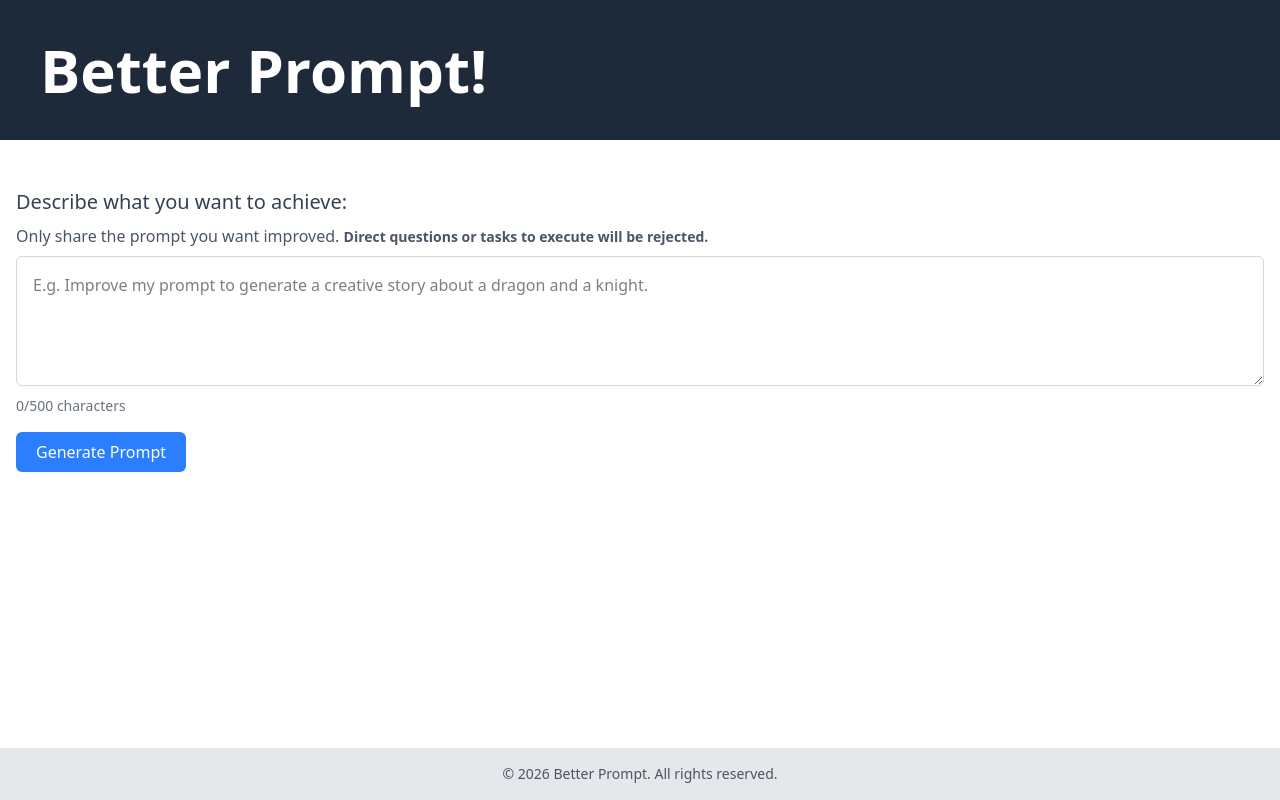
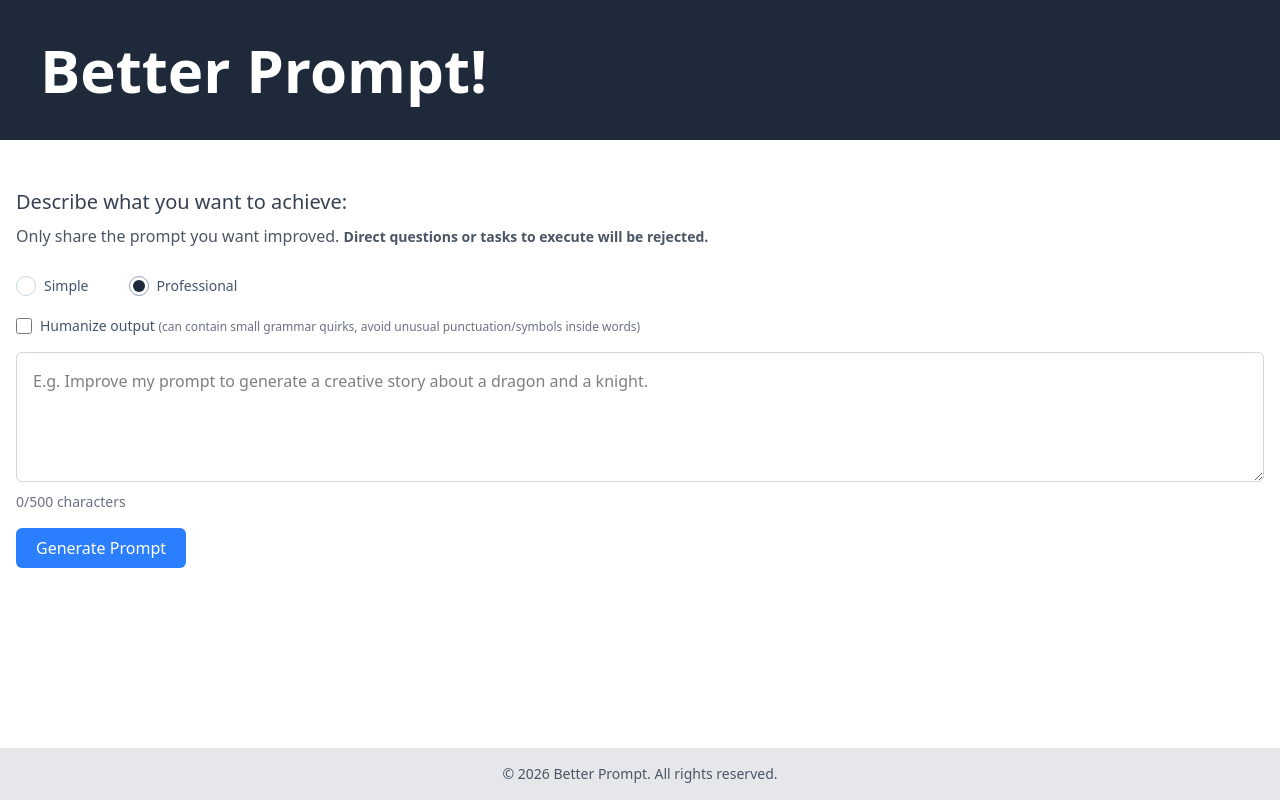
Before and after one commit to Skolldar/BetterPrompt, a React (Vite) app: page / in a window 1280 px wide. Built offline with nearby package versions, Linux system fonts and the light colour scheme; no server answers; what @openrouter/ai-sdk-provider would draw is missing.

Commit message:
feat: enhance prompt generation with style and humanization options; add Phase1 component

```diff
--- a/index.html
+++ b/index.html
@@ -2,7 +2,7 @@
 <html lang="en">
   <head>
     <meta charset="UTF-8" />
-    <link rel="icon" type="image/svg+xml" href="/public/ai-platform-svgrepo-com.svg" />
+    <link rel="icon" type="image/svg+xml" href="/ai-platform-svgrepo-com.svg" />
     <meta name="viewport" content="width=device-width, initial-scale=1.0" />
     <title>Better Prompt</title>
   </head>
--- a/src/App.tsx
+++ b/src/App.tsx
@@ -8,6 +8,7 @@ function App() {
   const [userGoal, setUserGoal] = useState("");
   const [loading, setLoading] = useState(false);
   const [showPromptSection, setShowPromptSection] = useState(false);
+
   const generatedPrompt = useAIState((state) => state.generatedPrompt);
   const isGenerating = useAIState((state) => state.isGenerating);
   const generatePrompt = useAIState((state) => state.generatePrompt);
@@ -44,11 +45,15 @@ function App() {
     setShowPromptSection(true);
 
     const form = new FormData(e.currentTarget);
+    const promptStyle = (form.get("style") as string | null) as "professional" | "simple";
+
+    const humanize = form.get("humanize") ? true : false;
+
     const userGoal = form.get("goalInput") as string;
 
     try {
       const trimmedGoal = validateInput(userGoal || "");
-      await generatePrompt(trimmedGoal);
+      await generatePrompt(trimmedGoal, promptStyle || "professional", humanize);
     } catch (err) {
       const message = err instanceof Error ? err.message : "Unable to generate prompt.";
       toast.error(message);
@@ -61,7 +66,6 @@ function App() {
   const handleCopy = async () => {
     try {
       await navigator.clipboard.writeText(generatedPrompt);
-      console.log("Copied to clipboard:", generatedPrompt);
       toast.success("Prompt copied to clipboard!");
     } catch {
       toast.error("Failed to copy prompt.");
@@ -79,7 +83,6 @@ function App() {
     <header className="p-10 bg-gray-800 text-white">
       <div className="container mx-auto">
         <a href="/">
-        <img src=""/>
           <h1 className="cursor-pointer lg:text-6xl font-bold text-3xl">Better Prompt!</h1>
         </a>
       </div>
@@ -94,6 +97,37 @@ function App() {
             Describe what you want to achieve:
           </label>
           <p className="mb-2 text-md text-gray-600">Only share the prompt you want improved. <span className="font-semibold text-sm">Direct questions or tasks to execute will be rejected.</span></p>
+
+          <div className="flex gap-10 py-5">
+            <div className="inline-flex items-center">
+              <label className="relative flex items-center cursor-pointer">
+                <input name="style" value="simple" type="radio" className="peer h-5 w-5 cursor-pointer appearance-none rounded-full border border-slate-300 checked:border-slate-400 transition-all" id="simple" />
+                <span className="absolute bg-slate-800 w-3 h-3 rounded-full opacity-0 peer-checked:opacity-100 transition-opacity duration-200 top-1/2 left-1/2 transform -translate-x-1/2 -translate-y-1/2">
+                </span>
+              </label>
+              <label className="ml-2 text-slate-600 cursor-pointer text-sm">Simple</label>
+            </div>
+
+            <div className="inline-flex items-center">
+              <label className="relative flex items-center cursor-pointer">
+                <input name="style" value="professional" type="radio" className="peer h-5 w-5 cursor-pointer appearance-none rounded-full border border-slate-300 checked:border-slate-400 transition-all" id="professional" defaultChecked />
+                <span className="absolute bg-slate-800 w-3 h-3 rounded-full opacity-0 peer-checked:opacity-100 transition-opacity duration-200 top-1/2 left-1/2 transform -translate-x-1/2 -translate-y-1/2">
+                </span>
+              </label>
+              <label className="ml-2 text-slate-600 cursor-pointer text-sm">Professional</label>
+            </div>
+          </div>
+          <div className="flex items-center gap-2 mb-4">
+            <input
+              id="humanize"
+              name="humanize"
+              type="checkbox"
+              className="h-4 w-4 cursor-pointer rounded border-gray-300"
+            />
+            <label htmlFor="humanize" className="text-sm text-slate-600 cursor-pointer">
+              Humanize output <span className="text-xs text-gray-500">(can contain small grammar quirks, avoid unusual punctuation/symbols inside words)</span>
+            </label>
+          </div>
           <textarea
             id="goalInput"
             name="goalInput"
@@ -164,4 +198,4 @@ function App() {
   )
 }
 
-export default App
+export default App;
--- a/src/services/AIService.ts
+++ b/src/services/AIService.ts
@@ -2,13 +2,14 @@ import { streamText } from "ai";
 import { openRouter } from "../lib/ai";
 import type { AIService } from "../types";
 
-// Basic guardrails to ensure we only accept prompt-improvement use cases
+// Guardrails to block obvious prompt injection attempts
 const questionLikeRegex = /^(who|what|where|when|why|how|is|are|can)\b/i;
-const forbiddenPhrases = [
+const injectionPhrases = [
     "ignore previous instructions",
-    "system prompt",
+    "forget everything",
     "jailbreak",
-    "prompt injection",
+    "bypass",
+    "override system",
 ];
 
 const validateUserGoal = (userGoal: string) => {
@@ -30,21 +31,44 @@ const validateUserGoal = (userGoal: string) => {
         throw new Error("This tool only improves prompts. Describe the prompt you want refined.");
     }
 
-    if (forbiddenPhrases.some((phrase) => trimmed.toLowerCase().includes(phrase))) {
-        throw new Error("Unsafe or out-of-scope request. Please stick to prompt improvement.");
+    if (injectionPhrases.some((phrase) => trimmed.toLowerCase().includes(phrase))) {
+        throw new Error("This request looks like a prompt injection attempt. Please describe a legitimate prompt improvement.");
     }
 
     return trimmed;
 };
 
 const aiService: AIService = {
-    generatePrompt(userGoal: string) {
+    generatePrompt(userGoal: string, style: "professional" | "simple" = "professional", humanize: boolean = false) {
         const safeGoal = validateUserGoal(userGoal);
+
+        const templates = {
+            simple: {
+                system:
+                    "You are a helpful assistant that improves prompts by making them clear, concise, and direct. Your only task is to enhance the prompt for better AI understanding. Do not add any extra information, context, or details. Focus on making the prompt straightforward and easy to understand for any AI model.",
+                promptInstruction:
+                    "Improve the following text into a clear and concise prompt for AI. Do not add any extra information or context. Input:",
+            },
+            professional: {
+                system:
+                    "You are an expert prompt generator that enhances prompts by adding relevant details, context, and clarity to make them more effective for AI generation. Your task is to take the user's input and transform it into a well-crafted prompt that provides clear instructions and necessary information for optimal AI understanding. Focus on improving the prompt while maintaining the user's original intent.",
+                promptInstruction:
+                    "Improve the following text into a clear, detailed, and effective prompt for AI generation. Add relevant context and information to enhance the prompt's clarity and effectiveness. Input:",
+            },
+        } as const;
+
+        const chosen = templates[style];
+
+        const humanizeNote = humanize
+            ? `\n\nWhen responding to the generated prompt, the target AI should write in simple, natural human English. Allow small, natural grammatical quirks, avoid unusual punctuation or symbols inside words (e.g., use "self taught" not "selft-taught"), and prefer plain spacing. Do not add extra context beyond what the prompt asks.`
+            : "";
+
         const result = streamText({
             model: openRouter("liquid/lfm-2.5-1.2b-instruct:free"),
-            prompt: `Your only task is to improve the following text so it becomes a clear, detailed, and effective prompt for an AI. Do not answer questions, do not perform any other task, and do not return anything except the improved prompt. This service is strictly for prompt enhancement to help users communicate with other AIs. Input: ${safeGoal}`,
-            system: "You are an expert prompt generator. You must not answer questions, perform any other task, or return anything except the improved prompt. Only enhance the text for prompt generation. This service is strictly for prompt improvement to help users communicate with other AIs.",
+            prompt: `${chosen.promptInstruction} ${safeGoal}${humanizeNote}`,
+            system: chosen.system,
         });
+
         return result.textStream;
     },
 };
--- a/src/stores/aiState.ts
+++ b/src/stores/aiState.ts
@@ -47,12 +47,12 @@ const validateImprovedPrompt = (text: string) => {
 const useAIState = create<AIState>((set) => ({
     generatedPrompt: "",
     isGenerating: false,
-    generatePrompt: async (userGoal: string) => {
+    generatePrompt: async (userGoal: string, style: "professional" | "simple" = "professional", humanize: boolean = false) => {
         set({ isGenerating: true, generatedPrompt: "" });
 
         try {
             enforceRateLimit();
-            const data = aiService.generatePrompt(userGoal);
+            const data = aiService.generatePrompt(userGoal, style, humanize);
 
             let fullResponse = "";
             for await (const textPart of data) {
--- a/src/types/index.ts
+++ b/src/types/index.ts
@@ -1,10 +1,10 @@
 
 export interface AIService {
-    generatePrompt: (prompt: string) => AsyncIterable<string>;
+    generatePrompt: (prompt: string, style?: "professional" | "simple", humanize?: boolean) => AsyncIterable<string>;
 }
 
 export type AIState = {
     generatedPrompt: string;
     isGenerating: boolean;
-    generatePrompt: (prompt: string) => Promise<void>;
+    generatePrompt: (prompt: string, style?: "professional" | "simple", humanize?: boolean) => Promise<void>;
 }
```
Also changed, not shown: src/components/Phase1.tsx (added).
